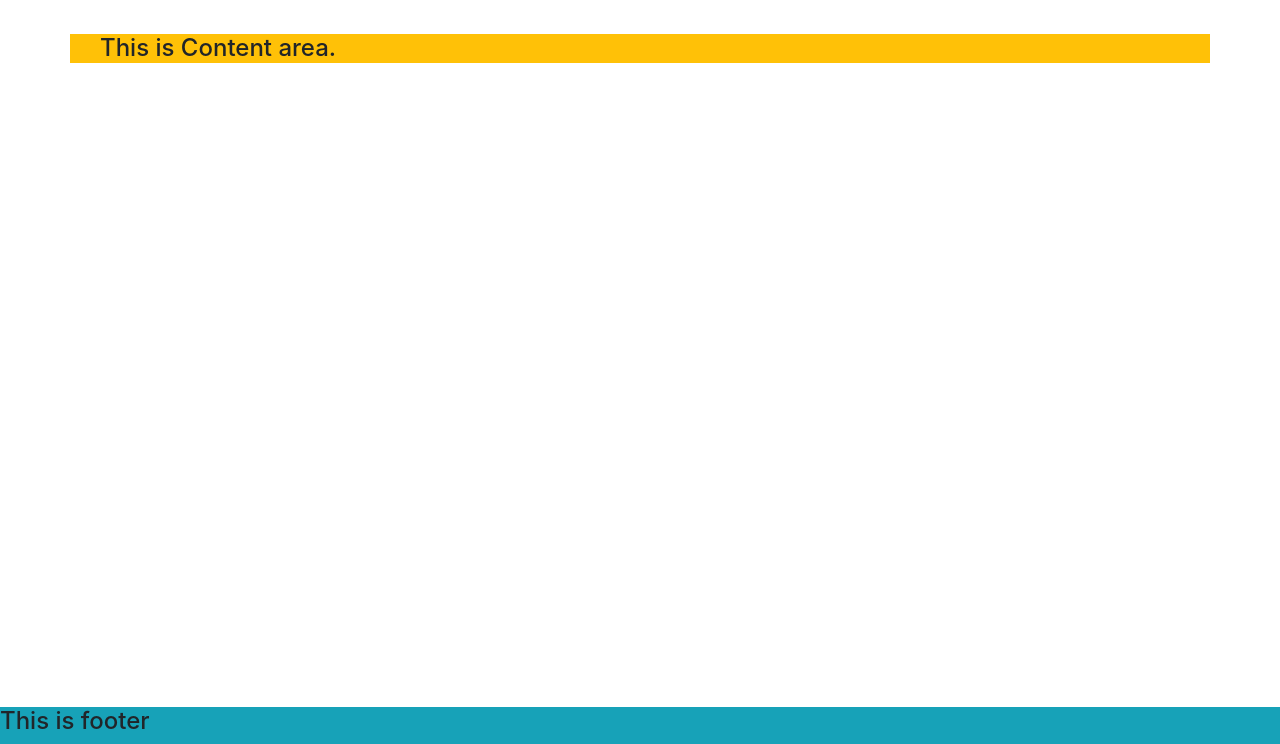
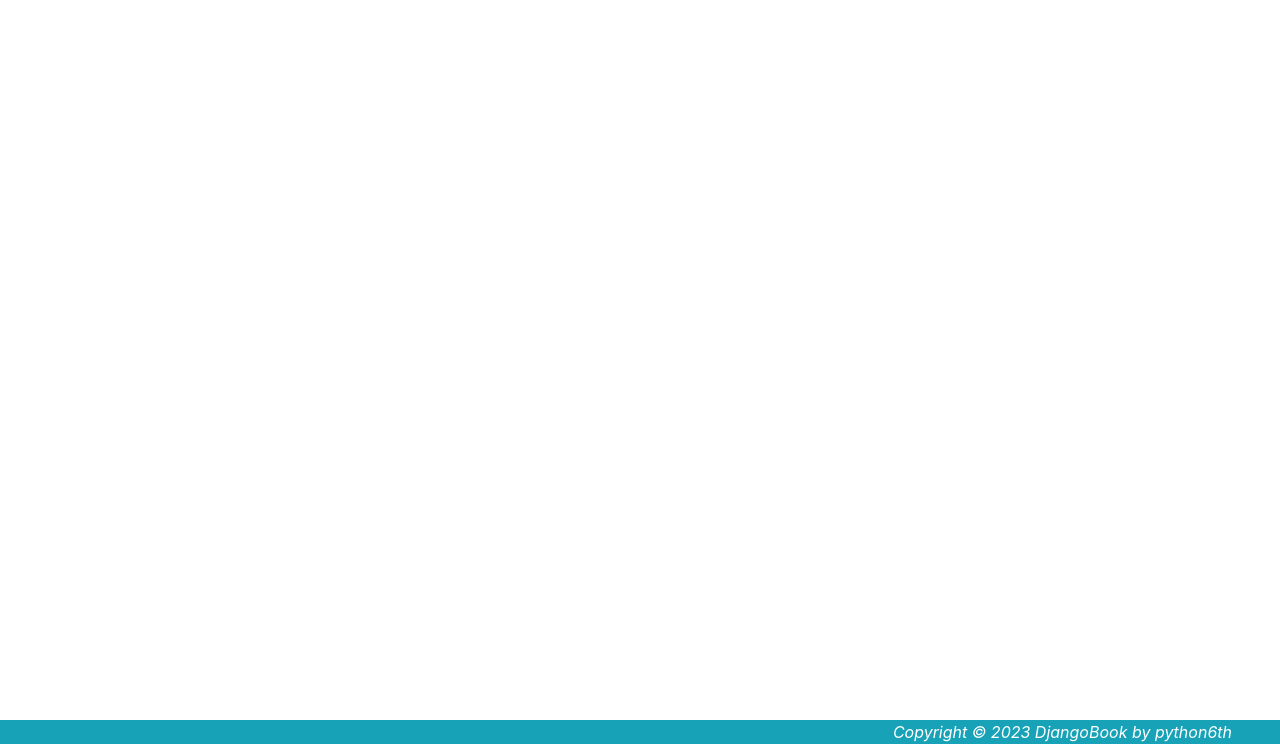
Before and after one commit to 98Taek/djangoProject, a Django app: page / in a window 1280 px wide. Shown: the part 56-800 px from the top of the page. Run offline with Django 4.2, Linux system fonts and the light colour scheme; some libraries are stand-ins or nearby versions.

Commit message:
푸터 블럭 코딩

```diff
--- a/templates/home.html
+++ b/templates/home.html
@@ -34,13 +34,13 @@
 {% endblock %}
 
 {% block content %}
-    <div class="container bg-warngin">
-        <h4>This is Content area.</h4>
-    </div>
+
 {% endblock %}
 
 {% block footer %}
     <footer class="fixed-bottom bg-info">
-        <h4>This is footer</h4>
+        <div class="text-white font-italic text-right mr-5">
+            Copyright &copy; 2023 DjangoBook by python6th
+        </div>
     </footer>
 {% endblock %}
```
